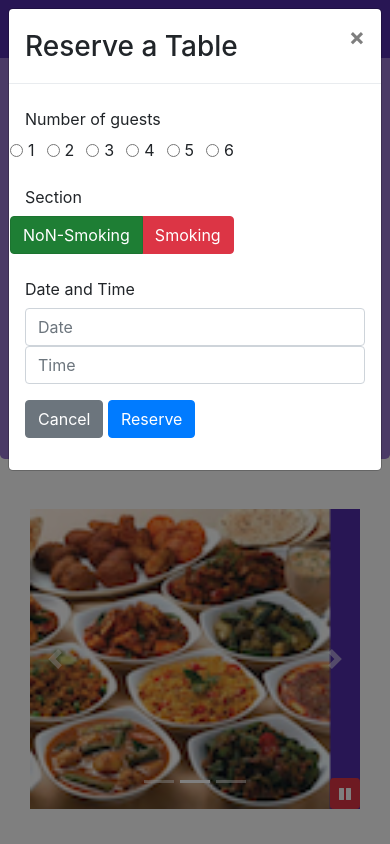
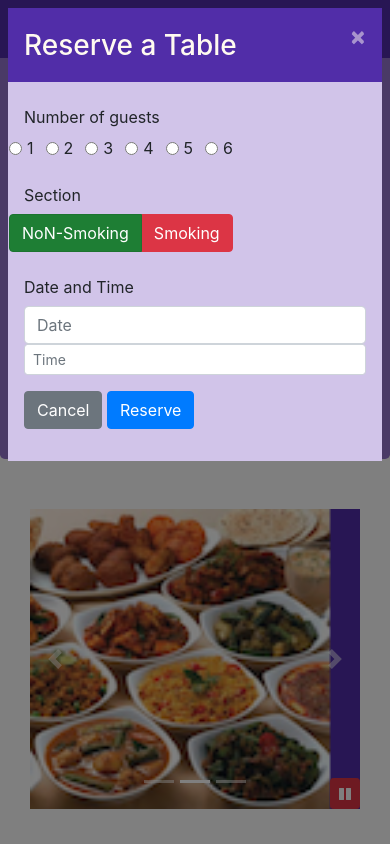
Before and after one commit to AnnaLi7/bootstrap4, a website: page index.html in a window 390 px wide. Both pictures are taken after a click on the button "Reserve Table". Shown: the top 844 px of the page. Drawn offline with nearby package versions, Linux system fonts and the light colour scheme.

Commit message:
Modification JS

```diff
--- a/css/styles.scss
+++ b/css/styles.scss
@@ -74,3 +74,23 @@ body{
     bottom: 0px;
     z-index: 1;
 }
+
+.modal-content {
+    @include zero-margin(0px,0px);
+    border: 0px;
+}
+
+.modal-header {
+    background-color: $background-dark;
+    color: floralwhite;
+    border-bottom: 0px;
+    border-radius: 0px;
+    .close {
+        color: floralwhite;
+    }
+}
+
+.modal-body {
+    background-color: $background-pale;
+    border: 0px;
+}
--- a/index.html
+++ b/index.html
@@ -29,7 +29,7 @@
                     <li class="nav-item"><a class="nav-link" href="/contactus.html"><span class="fa fa-address-card fa-lg"></span> Contact</a></li>
                 </ul>
                 <span class="navbar-text">
-                    <a data-toggle="modal" data-target="#loginModal">
+                    <a id="loginButton">
                     <span class="fa fa-sign-in"></span> Login</a>
                 </span>
             </div>
@@ -121,12 +121,12 @@
                               </div>
                         </div>
                         <div class="form-group row">
-                            <label for="telnum" class="col-12 col-md-2 col-form-label">Date and Time</label>
+                            <label for="datetime" class="col-12 col-md-2 col-form-label">Date and Time</label>
                             <div class="col-12 col-md-4">
-                                <input type="tel" class="form-control" id="date" name="date" placeholder="Date">
+                                <input type="text" class="form-control form-controml-s" id="date" name="date" placeholder="Date">
                             </div>
                             <div class="col-12 col-md-4">
-                                <input type="tel" class="form-control" id="time" name="time" placeholder="Time">
+                                <input type="text" class="form-control form-control-sm" id="time" name="time" placeholder="Time">
                             </div>
                         </div>
                         <div class="form-group row">
@@ -151,7 +151,7 @@
                     <img src="img/logo.png" class="img-fluid">
                 </div>
                 <div class="col-12 col-sm-3 align-self-center">
-                    <a role="button" class="btn btn-block nav-link btn-warning" data-toggle="modal" data-target="#reservationModal">Reserve Table</a>
+                    <a role="button" class="btn btn-block nav-link btn-warning" id="reserveButton">Reserve Table</a>
                 </div>
             </div>
         </div>
@@ -332,5 +332,15 @@
             });
         });
     </script>
+    <script>
+        $('#loginButton').click(function () {
+            $('#loginModal').modal('show');
+        })
+    </script>
+    <script>
+        $('#reserveButton').click(function () {
+            $('#reservationModal').modal('show');
+        })
+    </script>
 </body>
 </html>
--- a/package.json
+++ b/package.json
@@ -6,12 +6,14 @@
   "scripts": {
     "start": "npm run lite",
     "test": "echo \"Error: no test specified\" && exit 1",
-    "lite": "lite-server"
+    "lite": "lite-server",
+    "scss": "node-sass -o css/ css/"
   },
   "author": "",
   "license": "ISC",
   "devDependencies": {
-    "lite-server": "^2.3.0"
+    "lite-server": "^2.3.0",
+    "node-sass": "^4.7.2"
   },
   "dependencies": {
     "bootstrap": "^4.0.0",
```
Also changed, not shown: css/styles.css.
